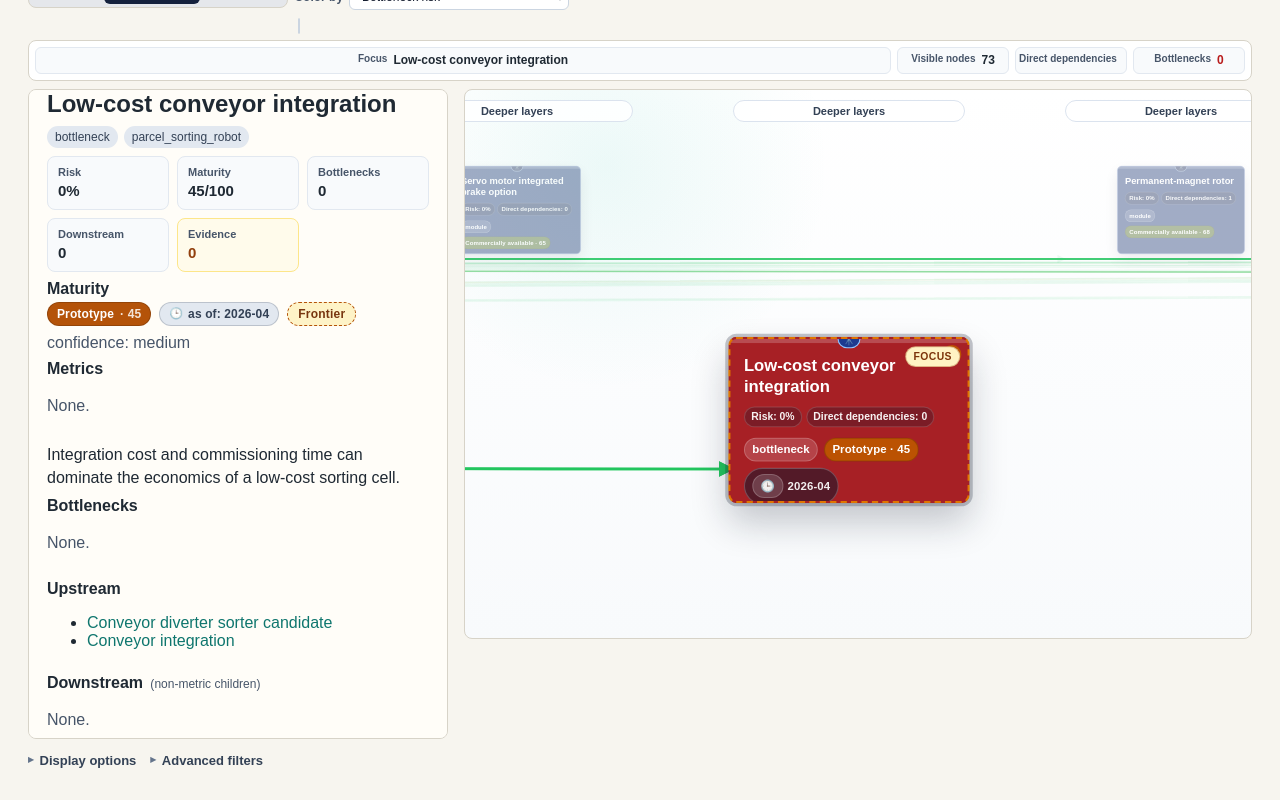
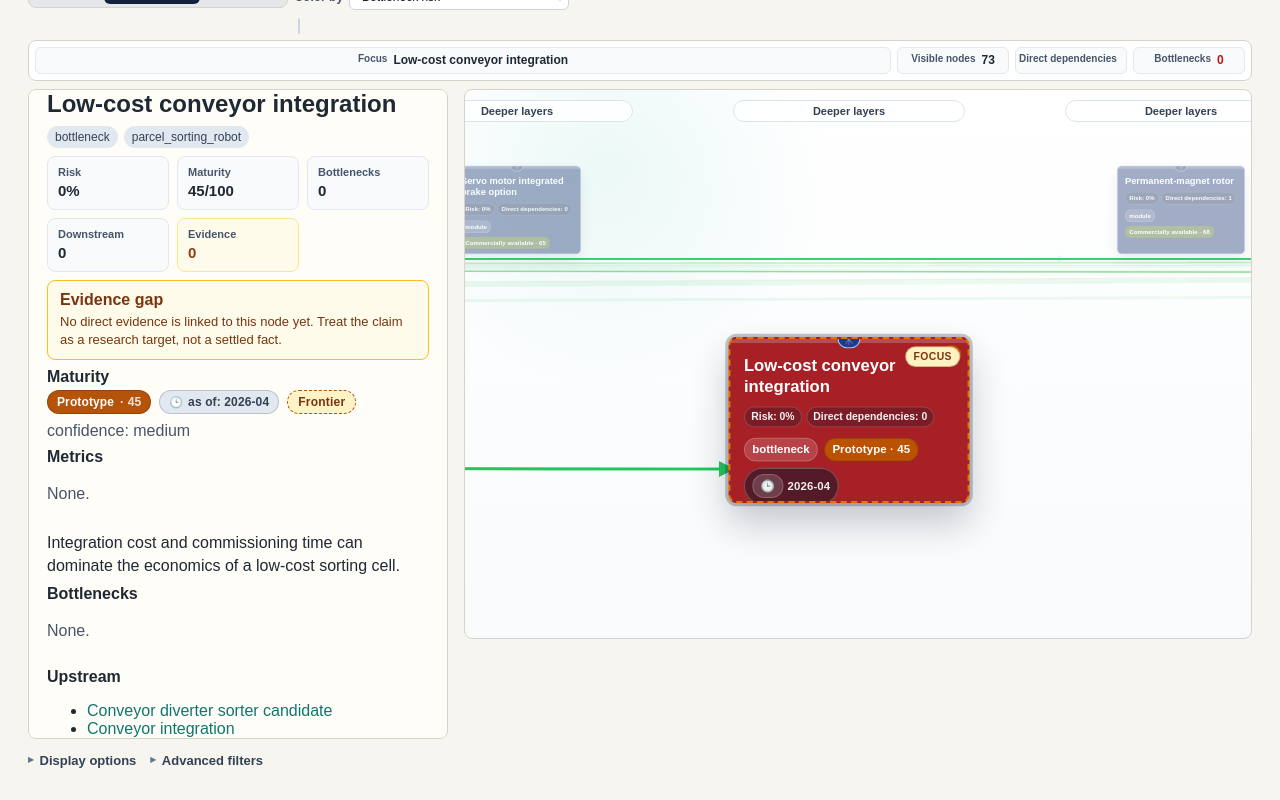
Before and after one commit to drt030/mincut, a Next.js app: page /graph in a window 1280 px wide. Both pictures are taken after a click on the button "Show bottlenecks (4)". Shown: the part 159-959 px from the top of the page. Built offline with nearby package versions, Linux system fonts and the light colour scheme.

Commit message:
Surface evidence gaps in node detail

```diff
--- a/src/app/globals.css
+++ b/src/app/globals.css
@@ -2192,6 +2192,20 @@ input {
   color: #92400e;
 }
 
+.evidence-gap-callout {
+  background: #fffbeb;
+  border: 1px solid #fbbf24;
+  border-radius: 8px;
+  color: #78350f;
+  padding: 10px 12px;
+}
+
+.evidence-gap-callout p {
+  font-size: 13px;
+  line-height: 1.4;
+  margin: 4px 0 0;
+}
+
 .detail-list > p {
   display: -webkit-box;
   line-height: 1.45;
--- a/src/components/LanguageProvider.tsx
+++ b/src/components/LanguageProvider.tsx
@@ -125,6 +125,8 @@ const uiText: Record<Language, Record<string, string>> = {
     expansionFrontierHint: "This node is not a terminal node. Its next decomposition layer has not been modeled yet.",
     noDescription: "No description yet.",
     noDirectEvidence: "No direct evidence linked.",
+    evidenceGapTitle: "Evidence gap",
+    evidenceGapHint: "No direct evidence is linked to this node yet. Treat the claim as a research target, not a settled fact.",
     noTargetContext: "No target context.",
     confidence: "confidence",
     none: "None.",
@@ -341,6 +343,8 @@ const uiText: Record<Language, Record<string, string>> = {
     expansionFrontierHint: "这个节点不是终点节点。它的下一层分解还没有建模。",
     noDescription: "暂无描述。",
     noDirectEvidence: "暂无直接证据。",
+    evidenceGapTitle: "证据缺口",
+    evidenceGapHint: "此节点还没有直接证据。应把它当作研究目标，而不是已确认事实。",
     noTargetContext: "暂无目标上下文。",
     confidence: "置信度",
     none: "无。",
--- a/src/components/NodeDetailPanel.tsx
+++ b/src/components/NodeDetailPanel.tsx
@@ -121,6 +121,12 @@ export function NodeDetailPanel({ graph, node, onSelectNode }: Props) {
         bottleneckCount={bottlenecks.length}
         evidenceCount={evidenceCount}
       />
+      {evidenceCount === 0 ? (
+        <div className="evidence-gap-callout">
+          <strong>{t("evidenceGapTitle")}</strong>
+          <p>{t("evidenceGapHint")}</p>
+        </div>
+      ) : null}
       {/*
         Keep the next drill target directly below the summary. The graph
         surface is a research workflow, so after "what is this node?" the
```
